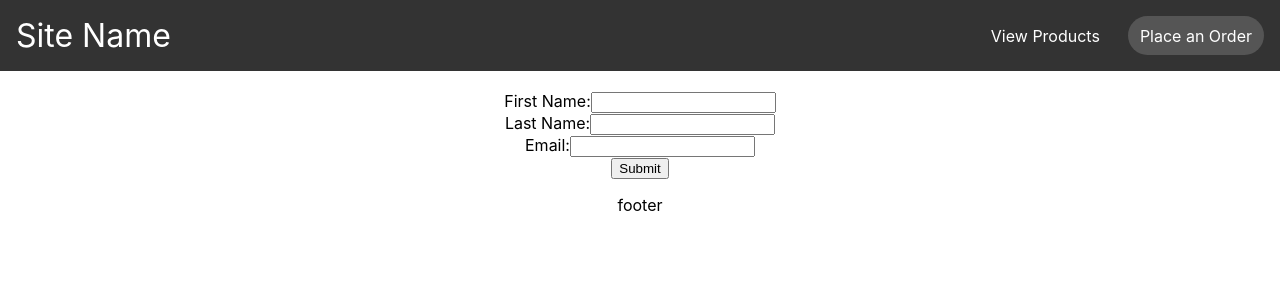
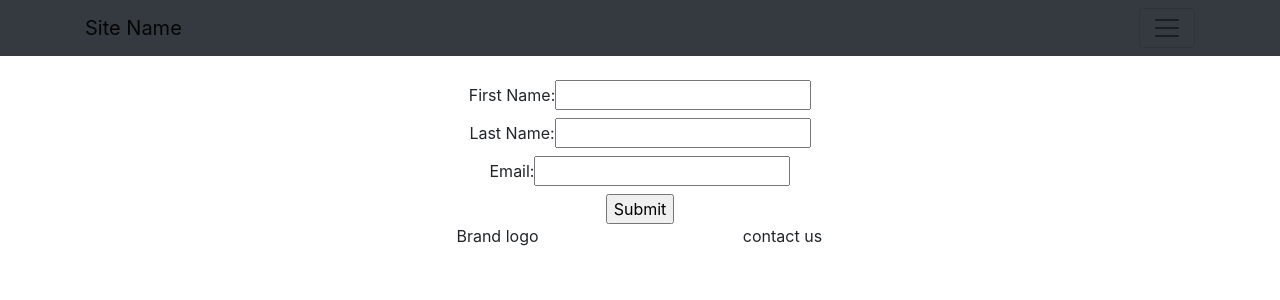
Before and after one commit to Sahir1234/project-kr, a React (Create React App) app in the folder frontend/: page /order in a window 1280 px wide. Shown: the top 300 px of the page. Built offline with nearby package versions, Linux system fonts and the light colour scheme; the HTML template or start-up script is replaced by a standard one.

Commit message:
Add bootstrap

```diff
--- a/frontend/public/index.html
+++ b/frontend/public/index.html
@@ -8,6 +8,12 @@
       name="description"
       content="Web site created using create-react-app"
     />
+    <link
+      rel="stylesheet"
+      href="https://maxcdn.bootstrapcdn.com/bootstrap/4.3.1/css/bootstrap.min.css"
+      integrity="sha384-ggOyR0iXCbMQv3Xipma34MD+dH/1fQ784/j6cY/iJTQUOhcWr7x9JvoRxT2MZw1T"
+      crossorigin="anonymous"
+    />
     <title>React App</title>
   </head>
   <body>
--- a/frontend/src/App.js
+++ b/frontend/src/App.js
@@ -1,7 +1,7 @@
 
 import './App.css';
 import Header from './common/Header.js';
-import Catalog from './catalog/Catalog';
+import CatalogPage from './catalog/CatalogPage';
 import OrderPage from './ordering/OrderPage.js';
 import Footer from './common/Footer.js';
 
@@ -13,7 +13,7 @@ function App() {
       <BrowserRouter>
         <Header />
         <Routes>
-          <Route path="/" element={<Catalog />} />
+          <Route path="/" element={<CatalogPage />} />
           <Route path="/order" element={<OrderPage />} />
         </Routes>
         <Footer />
--- a/frontend/src/catalog/Catalog.js
+++ /dev/null
@@ -1,21 +0,0 @@
-
-import React from 'react';
-import Size from './Size.js';
-import Color from './Color.js';
-import Finish from './Finish.js';
-
-
-class Catalog extends React.Component {
-    render() {
-        return (
-            <div>
-                <Size />
-                <Color/>
-                <Finish />
-            </div>
-        );
-    }
-
-  }
-
-  export default Catalog;
--- /dev/null
+++ b/frontend/src/catalog/CatalogPage.js
@@ -0,0 +1,28 @@
+
+import React from 'react';
+import Size from './Size.js';
+import Color from './Color.js';
+import Finish from './Finish.js';
+import { Container, Row } from 'react-bootstrap';
+
+
+class CatalogPage extends React.Component {
+    render() {
+        return (
+            <Container>
+                <Row>
+                    <Size />
+                </Row>
+                <Row>
+                    <Color/>
+                </Row>
+                <Row>
+                    <Finish />
+                </Row>
+            </Container>
+        );
+    }
+
+  }
+
+  export default CatalogPage;
--- a/frontend/src/catalog/Color.js
+++ b/frontend/src/catalog/Color.js
@@ -1,10 +1,13 @@
 
 import React from "react";
+import { Container, Row, Col } from 'react-bootstrap';
 
 class Color extends React.Component {
     render() {
         return (
-            <p>color</p>
+            <Container>
+                color
+            </Container>
         );
     }
 }
--- a/frontend/src/catalog/Finish.js
+++ b/frontend/src/catalog/Finish.js
@@ -1,10 +1,13 @@
 
 import React from "react";
+import { Container, Row, Col } from 'react-bootstrap';
 
 class Finish extends React.Component {
     render() {
         return (
-            <p>Finish</p>
+            <Container>
+                finish
+            </Container>
         );
     }
 }
--- a/frontend/src/catalog/Size.js
+++ b/frontend/src/catalog/Size.js
@@ -1,9 +1,12 @@
 import React from "react";
+import { Container, Row, Col } from 'react-bootstrap';
 
 class Size extends React.Component {
     render() {
         return (
-            <p>size</p>
+            <Container>
+                Size
+            </Container>
         );
     }
 }
--- a/frontend/src/common/Footer.js
+++ b/frontend/src/common/Footer.js
@@ -1,10 +1,23 @@
+
 import React from "react";
+import { Container, Row, Col } from 'react-bootstrap';
 
 
 class Footer extends React.Component {
     render() {
         return (
-            <p>footer</p>
+            <Container>
+                <Row>
+                    <Col></Col>
+                    <Col>
+                        Brand logo
+                    </Col>
+                    <Col>
+                        contact us
+                    </Col>
+                    <Col></Col>
+                </Row>
+            </Container>
         );
     }
 
--- a/frontend/src/common/Header.css
+++ /dev/null
@@ -1,59 +0,0 @@
-* {
-    box-sizing: border-box;
-  }
-
-  body {
-    margin: 0;
-  }
-
-  .container {
-    margin: 1rem;
-    text-align: center;
-  }
-
-  .nav {
-    background-color: #333;
-    color: white;
-    display: flex;
-    justify-content: space-between;
-    align-items: stretch;
-    gap: 2rem;
-    padding: 0 1rem;
-    padding-bottom: 1rem;
-    padding-top: 1rem;
-  }
-
-  .site-title {
-    font-size: 2rem;
-  }
-
-  .nav ul {
-    padding: 0;
-    margin: 0;
-    list-style: none;
-    display: flex;
-    gap: 1rem;
-  }
-
-  .nav li {
-    padding-left: 0.5rem;
-    padding-right: 0.5rem;
-    border-radius: 20px;
-  }
-
-  .nav a {
-    color: inherit;
-    text-decoration: none;
-    height: 100%;
-    display: flex;
-    align-items: center;
-    padding: .25rem;
-  }
-
-  .nav li.active {
-    background-color: #555;
-  }
-
-  .nav li:hover {
-    background-color: #777;
-  }
--- a/frontend/src/common/Header.js
+++ b/frontend/src/common/Header.js
@@ -1,35 +1,22 @@
 
 import React from 'react';
-import './Header.css';
-import { Link, useMatch, useResolvedPath } from "react-router-dom";
-
-
-function CustomLink({ to, children, ...props }) {
-  const resolvedPath = useResolvedPath(to)
-  const isActive = useMatch({ path: resolvedPath.pathname, end: true })
-
-  return (
-    <li className={isActive ? "active" : ""}>
-      <Link to={to} {...props}>
-        {children}
-      </Link>
-    </li>
-  )
-}
-
+import { Nav, Navbar, Container } from 'react-bootstrap';
 
 
 class Header extends React.Component {
   render() {
-    return (<nav className="nav">
-      <div className="site-title">
-        Site Name
-      </div>
-      <ul>
-        <CustomLink to="/">View Products</CustomLink>
-        <CustomLink to="/order">Place an Order</CustomLink>
-      </ul>
-    </nav>
+    return (<Navbar bg="dark" expand="dark">
+    <Container>
+      <Navbar.Brand href="/">Site Name</Navbar.Brand>
+      <Navbar.Toggle aria-controls="basic-navbar-nav" />
+      <Navbar.Collapse id="basic-navbar-nav">
+        <Nav className="me-auto">
+          <Nav.Link href="/">Home</Nav.Link>
+          <Nav.Link href="/order">Link</Nav.Link>
+        </Nav>
+      </Navbar.Collapse>
+    </Container>
+  </Navbar>
     );
   }
 }
--- a/frontend/src/ordering/OrderForm.js
+++ b/frontend/src/ordering/OrderForm.js
@@ -1,5 +1,6 @@
 
 import React from "react";
+import { Container, Row, Col } from 'react-bootstrap';
 
 class OrderForm extends React.Component {
 
--- a/frontend/src/ordering/OrderPage.js
+++ b/frontend/src/ordering/OrderPage.js
@@ -1,14 +1,15 @@
 
 import React from 'react';
 import OrderForm from './OrderForm.js'
+import { Container } from 'react-bootstrap';
 
 class OrderPage extends React.Component {
 
     render() {
         return (
-            <div>
+            <Container>
                 <OrderForm />
-            </div>
+            </Container>
         );
     }
 }
```
